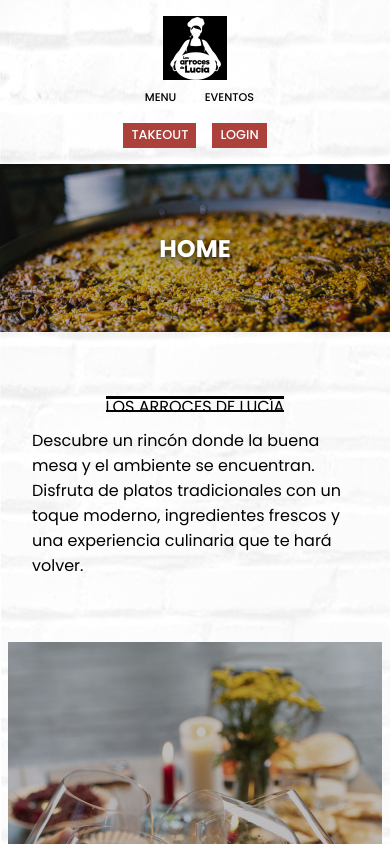
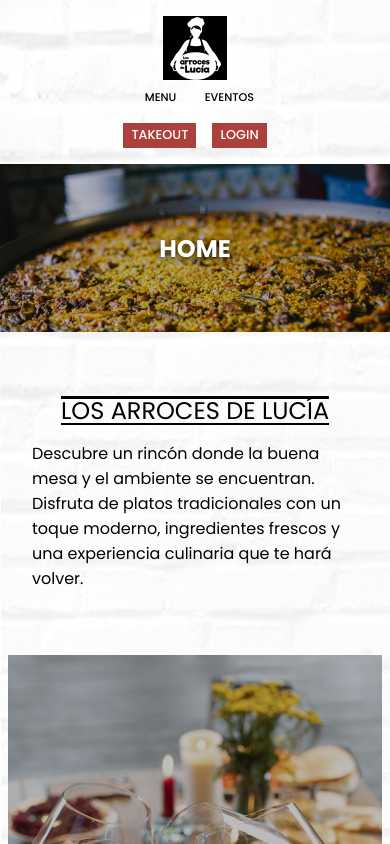
Before and after one commit to MartaCEI/restaurante_frontend, a React (Vite) app: page / in a window 390 px wide. Shown: the top 844 px of the page. Built offline with nearby package versions, Linux system fonts and the light colour scheme; no server answers.

Commit message:
Update css.css

```diff
--- a/src/css/css.css
+++ b/src/css/css.css
@@ -1,4 +1,3 @@
-
 /* ============================================================
 FUENTE Y RESET GLOBAL
 ============================================================ */
@@ -214,7 +213,7 @@ table * {
 /* Línea divisoria del footer */
 .footer-line {
     height: 2px;
-    background-color:  var(--text-primary);
+    background-color: var(--text-primary);
     width: 80%;
 }
 
@@ -326,9 +325,9 @@ table * {
     line-height: 2.5rem;
     text-transform: uppercase;
     text-align: center;
-    color:  var(--text-primary);
-    border-top: 3px solid  var(--text-primary);
-    border-bottom: 2px solid  var(--text-primary);
+    color: var(--text-primary);
+    border-top: 3px solid var(--text-primary);
+    border-bottom: 2px solid var(--text-primary);
 }
 
 /* ============================================================
@@ -366,9 +365,9 @@ table * {
     line-height: 2.5rem;
     text-transform: uppercase;
     text-align: center;
-    color:  var(--text-primary);
-    border-top: 3px solid  var(--text-primary);
-    border-bottom: 2px solid  var(--text-primary);
+    color: var(--text-primary);
+    border-top: 3px solid var(--text-primary);
+    border-bottom: 2px solid var(--text-primary);
 }
 
 /* Cuadrícula de platos */
@@ -440,9 +439,9 @@ table * {
     font-size: 2rem;
     text-transform: uppercase;
     text-align: center;
-    color:  var(--text-primary);
-    border-top: 2px solid  var(--text-primary);
-    border-bottom: 2px solid  var(--text-primary);
+    color: var(--text-primary);
+    border-top: 2px solid var(--text-primary);
+    border-bottom: 2px solid var(--text-primary);
 }
 
 /* Contenedor principal de secciones en home */
@@ -722,9 +721,6 @@ table * {
         line-height: 2rem;
     }
 
-    .top-div {
-        height: 20vh;
-    }
 
     .footer-container {
         justify-content: center;
@@ -789,10 +785,6 @@ table * {
 /* ---------- MÓVILES (<480px) ---------- */
 @media (max-width: 479px) {
 
-    .top-div {
-        height: 20vh;
-    }
-
     /* Header */
     .header-container {
         flex-direction: column;
@@ -808,10 +800,14 @@ table * {
         gap: 0.3rem;
     }
 
+    .top-div {
+        height: 20vh;
+    }
+
     .top-h2 {
-        font-size: 2rem;
+        font-size: 1.5rem;
         height: auto;
-        line-height: 1rem;
+        line-height: 1.5rem;
     }
 
     .nav-a,
@@ -828,12 +824,6 @@ table * {
         padding: 0 0.5rem;
     }
 
-    .top-h2 {
-        height: 3rem;
-        font-size: 1rem;
-        height: 1rem;
-        line-height: none;
-    }
 
     /* Menu & Home */
     .menu-h2,
@@ -896,10 +886,6 @@ table * {
 /* ---------- MÓVILES PEQUEÑOS (< 360px) ---------- */
 @media (max-width: 359px) {
 
-    .top-div {
-        height: 20vh;
-    }
-
     .header-inner {
         flex-direction: column;
         gap: 1rem;
@@ -921,12 +907,6 @@ table * {
     .top-h1 {
         font-size: 1.2rem;
         padding: 0 0.3rem;
-    }
-
-    .top-h2 {
-        font-size: 1rem;
-        height: 1rem;
-        line-height: none;
     }
 
     /* Menu & Home */
```
